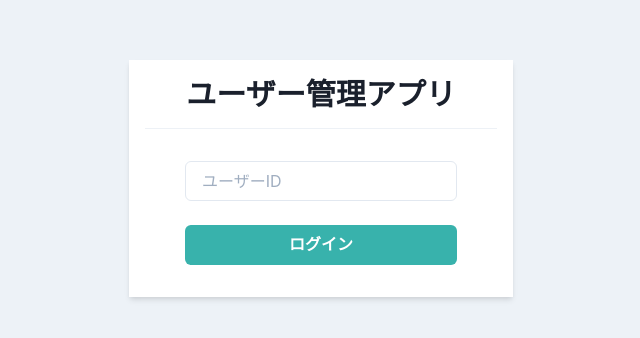
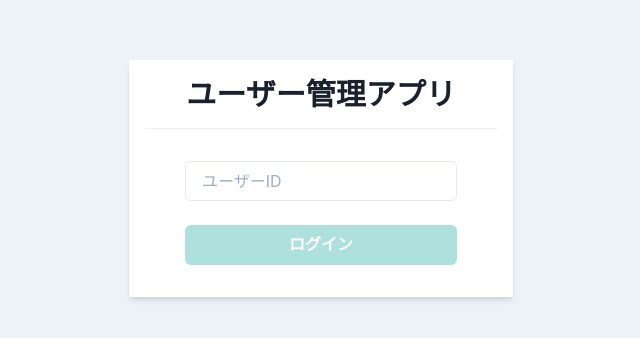
Before and after one commit to insideplant/React-stepup-lesson12, a React (Create React App) app: page / in a window 1280 px wide. Shown: the part 222-560 px from the top of the page, without its empty margins (319-959 px from the left). Built offline with nearby package versions, Linux system fonts and the light colour scheme.

Commit message:
login-system

```diff
--- a/package.json
+++ b/package.json
@@ -8,6 +8,7 @@
     "@emotion/react": "^11.5.0",
     "@emotion/styled": "^11.3.0",
     "@types/react-router-dom": "^5.3.2",
+    "axios": "^0.24.0",
     "cra-template-typescript": "1.1.2",
     "framer-motion": "^4.1.17",
     "react": "^17.0.2",
--- a/src/components/atoms/button/PrimaryButton.tsx
+++ b/src/components/atoms/button/PrimaryButton.tsx
@@ -3,12 +3,21 @@
 
 type Props = {
   children: ReactNode;
+  disabled?: boolean;
+  loading?: boolean;
+  onClick: () => void;
 }
 
 export const PrimaryButton: VFC<Props> = memo((props) =>{
-  const { children } = props;
+  const { children, disabled = false, loading = false, onClick } = props;
   return (
-    <Button bg="teal.400" color="white" _hover={{ opacity: 0.8 }}>
+    <Button
+      bg="teal.400"
+      color="white"
+      _hover={{ opacity: 0.8 }}
+      disabled={disabled || loading}
+      isLoading={loading}
+      onClick={onClick}>
       {children}
     </Button>
   );
--- a/src/components/pages/Login.tsx
+++ b/src/components/pages/Login.tsx
@@ -1,4 +1,4 @@
-import { memo,VFC } from "react";
+import { ChangeEvent, memo, useState, VFC } from "react";
 import { Box,
          Divider,
          Flex,
@@ -8,8 +8,19 @@
         } from "@chakra-ui/react";
 
 import { PrimaryButton } from "../atoms/button/PrimaryButton";
+import { useAuth } from "../../hooks/useAuth";
 
 export const Login: VFC = memo(() =>{
+  const { login, loading } = useAuth();
+
+  const [userId, setUserId] = useState('');
+
+  const onChangeUserId = (e: ChangeEvent<HTMLInputElement>) => setUserId(e.target.value);
+
+  const onClickLogin = () => login(userId);
+
+
+
   return (
     <Flex align="center" justify="center" height="100vh">
       <Box bg="white" w="sm" p={4} borderRaidius="md" shadow="md">
@@ -18,8 +29,14 @@
         </Heading>
         <Divider my={4} />
         <Stack spacing={6} py={4} px={10}>
-          <Input placeholder="ユーザーID" />
-          <PrimaryButton>ログイン</PrimaryButton>
+          <Input
+            placeholder="ユーザーID"
+            value={userId}
+            onChange={onChangeUserId}
+          />
+          <PrimaryButton
+          disabled={userId === ""}
+          loading={loading} onClick={onClickLogin}>ログイン</PrimaryButton>
         </Stack>
       </Box>
     </Flex>
--- /dev/null
+++ b/src/hooks/useAuth.ts
@@ -0,0 +1,27 @@
+import axios from "axios";
+import { useState, useCallback } from "react";
+import { useHistory } from "react-router";
+
+import { User } from "../types/api/user";
+
+export const useAuth = () => {
+  const history = useHistory();
+
+  const [loading, setLoading] = useState(false);
+
+  const login = useCallback(
+    (id: string) => {
+      setLoading(true);
+
+    axios.get<User>(`https://jsonplaceholder.typicode.com/users/${id}`).then((res) => {
+      if (res.data) {
+        history.push("/home");
+      } else {
+        alert("ユーザーが見つかりません");
+      }
+    })
+    .catch(() => alert("ログインできません"))
+    .finally(() => setLoading(false));
+  },[history]);
+  return { login, loading }
+}
--- /dev/null
+++ b/src/types/api/user.ts
@@ -0,0 +1,23 @@
+export type User = {
+  id: number;
+  name: string;
+  username: string;
+  email: string;
+  address: {
+    street: string;
+    suite: string;
+    city: string;
+    zipcode: string;
+    geo: {
+      lat: string;
+      lng: string;
+    }
+  };
+  phone: string;
+  website: string;
+  company: {
+    name: string;
+    catchPhrase: string;
+    bs: string;
+  }
+}
```
Also changed, not shown: 1 other file (tests, documents, lock files or other folders).
